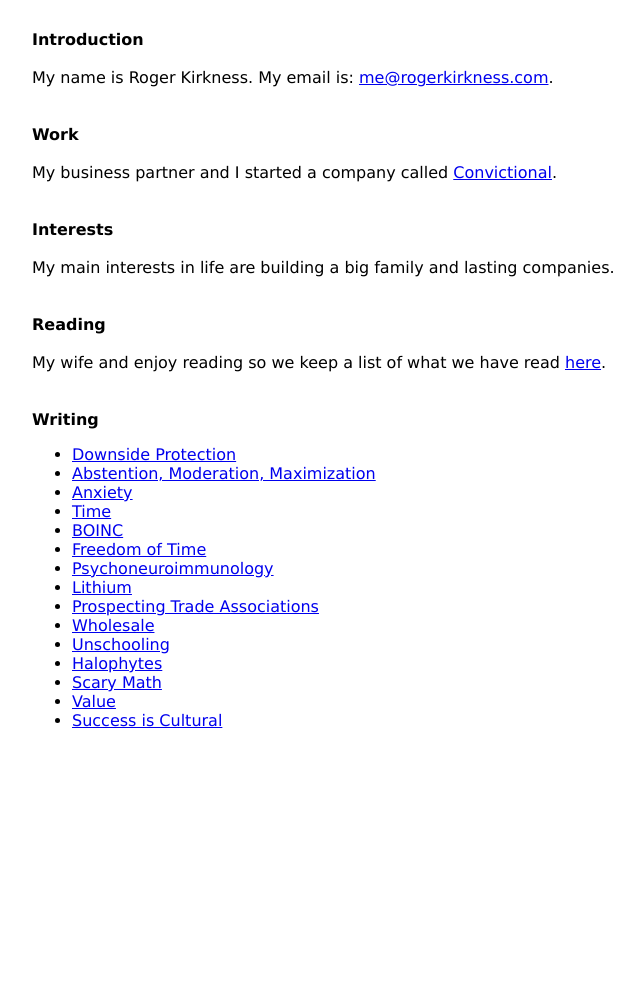
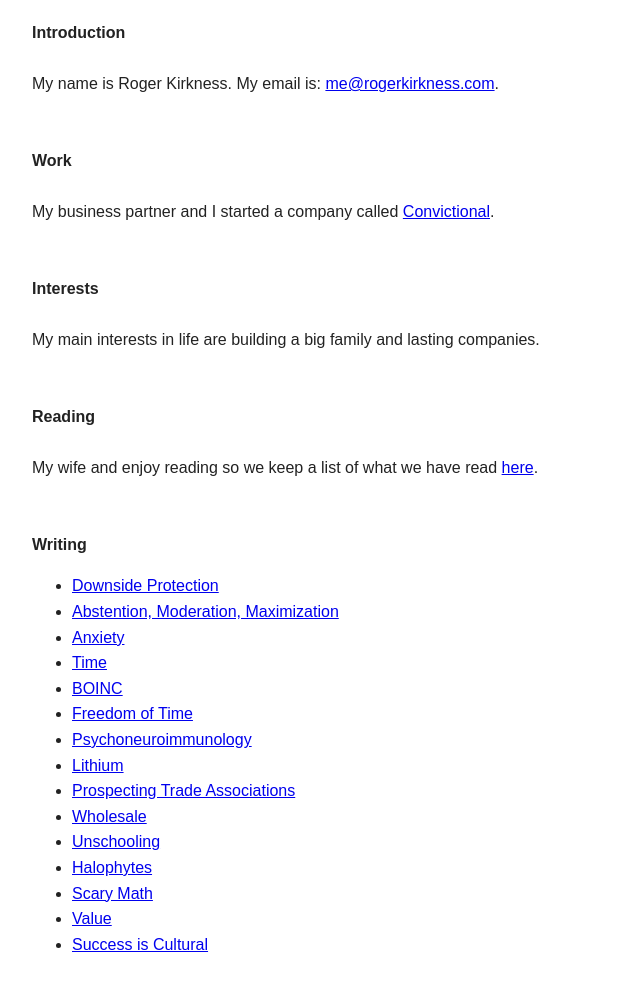
Before and after one commit to rogerkirkness/writing, a Jekyll site: the page built from index.html, in a window 1280 px wide. Shown: the whole page, without its empty margins (308-948 px from the left). Built offline with Jekyll 4.4.1, drawn with Linux system fonts in a browser that asks for light colours; before the commit the page ends 900 px from its top, so only the background shows below that.

Commit message:
Update default.html

```diff
--- a/_layouts/default.html
+++ b/_layouts/default.html
@@ -9,15 +9,19 @@
 		  body {
 		    width:600px;
 		    margin:auto;
-		    padding-top:30px;
-		    padding-bottom:30px;
+		    padding-top:20px;
+		    padding-bottom:20px;
 		  }
 		}
 		.right {
 		  float: right;
 		}
+		html {
+		  color: #222222;
+		}
 		body {
-		    font-family: "Verdana", Geneva, sans-serif;
+		    line-height: 1.6;
+		    font-family: sans-serif;
 		}
 	</style>
 </head>
```
